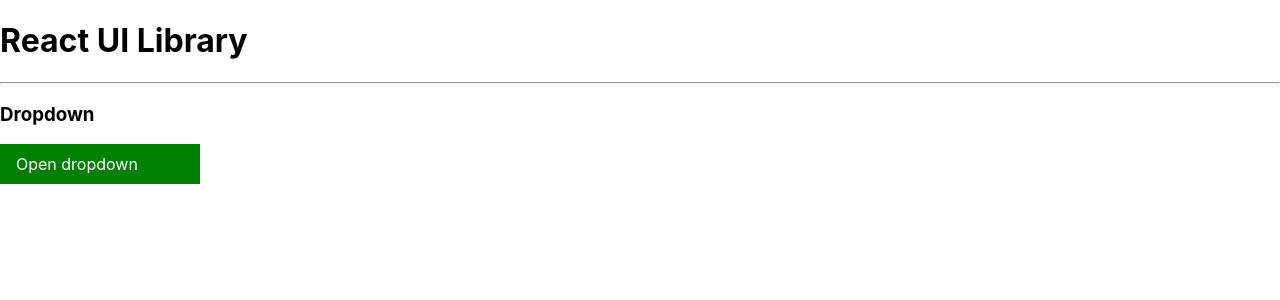
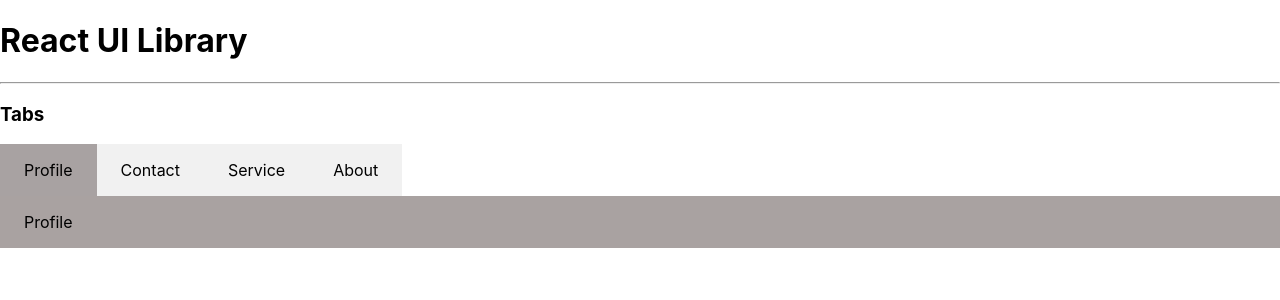
Before and after one commit to SujalLama/react-ui, a React (Create React App) app: page / in a window 1280 px wide. Shown: the top 300 px of the page. Built offline with nearby package versions, Linux system fonts and the light colour scheme.

Commit message:
tabs component

```diff
--- a/src/App.js
+++ b/src/App.js
@@ -7,6 +7,7 @@ import Modal from "./components/Modal";
 import { useState } from "react";
 import useToggle from "./hooks/useToggle";
 import Dropdown from "./components/Dropdown";
+import Tabs from "./components/Tabs";
 
 function App() {
   const {toggle , openHandler, closeHandler} = useToggle();
@@ -71,7 +72,7 @@ function App() {
       </div>
     </Modal> */}
 
-    <h3>Dropdown</h3>
+    {/* <h3>Dropdown</h3>
     <Dropdown className="dropdown">
       <Dropdown.Toggle className="dropdown-toggle">
         Open dropdown
@@ -83,7 +84,39 @@ function App() {
           <li>About</li>
         </ul>
       </Dropdown.Menu>
-    </Dropdown>
+    </Dropdown> */}
+
+    <h3>Tabs</h3>
+    <Tabs defaultKey="profile">
+        <Tabs.Header>
+          {
+            [
+              {eventKey: "profile", title:"Profile"},
+              {eventKey: "contact", title:"Contact"},
+              {eventKey: "service", title:"Service"},
+              {eventKey: "about", title:"About"},
+            ].map(item => {
+              return (
+              <Tabs.Head key={item.eventKey} eventKey={item.eventKey}>
+                {item.title}
+              </Tabs.Head>)
+            })
+          }
+        </Tabs.Header>
+
+        <Tabs.Tab eventKey="profile">
+          Profile
+        </Tabs.Tab>
+        <Tabs.Tab eventKey="contact">
+          contact
+        </Tabs.Tab>
+        <Tabs.Tab eventKey="service">
+          service
+        </Tabs.Tab>
+        <Tabs.Tab eventKey="about">
+          about
+        </Tabs.Tab>
+    </Tabs>
     </>
   );
 }
--- /dev/null
+++ b/src/components/Tabs/Tab.js
@@ -0,0 +1,12 @@
+import { useContext } from "react"
+import { TabContext } from "./Tabs"
+
+export default function Tab({children, eventKey, className}) {
+    const {tabKey} = useContext(TabContext)
+
+    if(tabKey === eventKey) {
+        return <div className={`tab-item ${className || ''}`}>{children}</div>
+    }
+
+    return null;
+}
--- /dev/null
+++ b/src/components/Tabs/TabHead.js
@@ -0,0 +1,14 @@
+import React, { useContext } from 'react'
+import { TabContext } from './Tabs'
+
+export default function TabHead({children, className, eventKey}) {
+    const {tabKey, setTabKey} = useContext(TabContext);
+
+  return (
+    <li
+        className={`tab-head ${className || ''} ${tabKey === eventKey ? 'tab-active' : ''}`}
+        onClick={() => setTabKey(eventKey)}>
+            {children}
+    </li>
+  )
+}
--- /dev/null
+++ b/src/components/Tabs/TabHeader.js
@@ -0,0 +1,6 @@
+
+export default function TabHeader({children, className}) {
+  return (
+    <ul className={`tab-header ${className || ''}`}>{children}</ul>
+  )
+}
--- /dev/null
+++ b/src/components/Tabs/Tabs.js
@@ -0,0 +1,13 @@
+import { createContext, useState } from "react"
+
+export const TabContext = createContext();
+
+export default function Tabs({children, defaultKey}) {
+    const [tabKey, setTabKey] = useState(defaultKey);
+
+    return (
+        <TabContext.Provider value={{tabKey, setTabKey}}>
+            {children}
+        </TabContext.Provider>
+    )
+}
--- /dev/null
+++ b/src/components/Tabs/index.js
@@ -0,0 +1,11 @@
+import Tab from "./Tab";
+import TabHead from "./TabHead";
+import TabHeader from "./TabHeader";
+import Tabs from "./Tabs";
+import "./tab.css";
+
+Tabs.Tab = Tab;
+Tabs.Header = TabHeader;
+Tabs.Head = TabHead;
+
+export default Tabs
--- /dev/null
+++ b/src/components/Tabs/tab.css
@@ -0,0 +1,21 @@
+.tab-header {
+    list-style: none;
+    display: flex;
+    margin: 0;
+    padding: 0;
+}
+
+.tab-head {
+    padding: 1em 1.5em;
+    background-color: #f1f1f1;
+    cursor: pointer;
+}
+
+.tab-active {
+    background-color: #a8a2a2;
+}
+
+.tab-item {
+    padding: 1em 1.5em;
+    background-color: #a9a2a1;
+}
```
Also changed, not shown: 1 other file (tests, documents, lock files or other folders).
